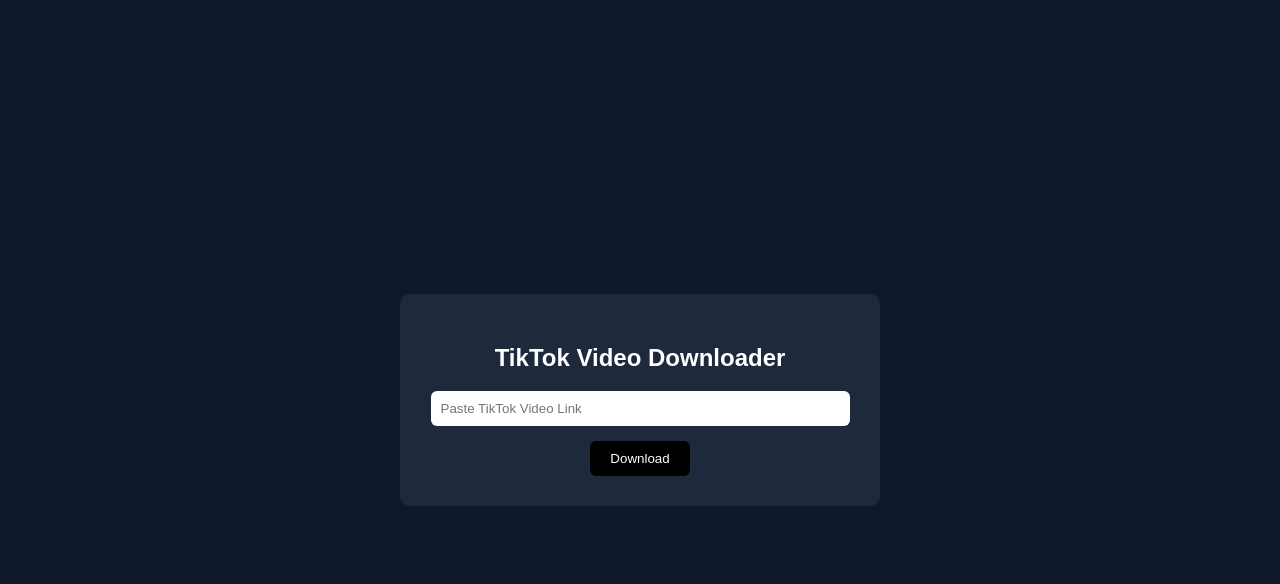
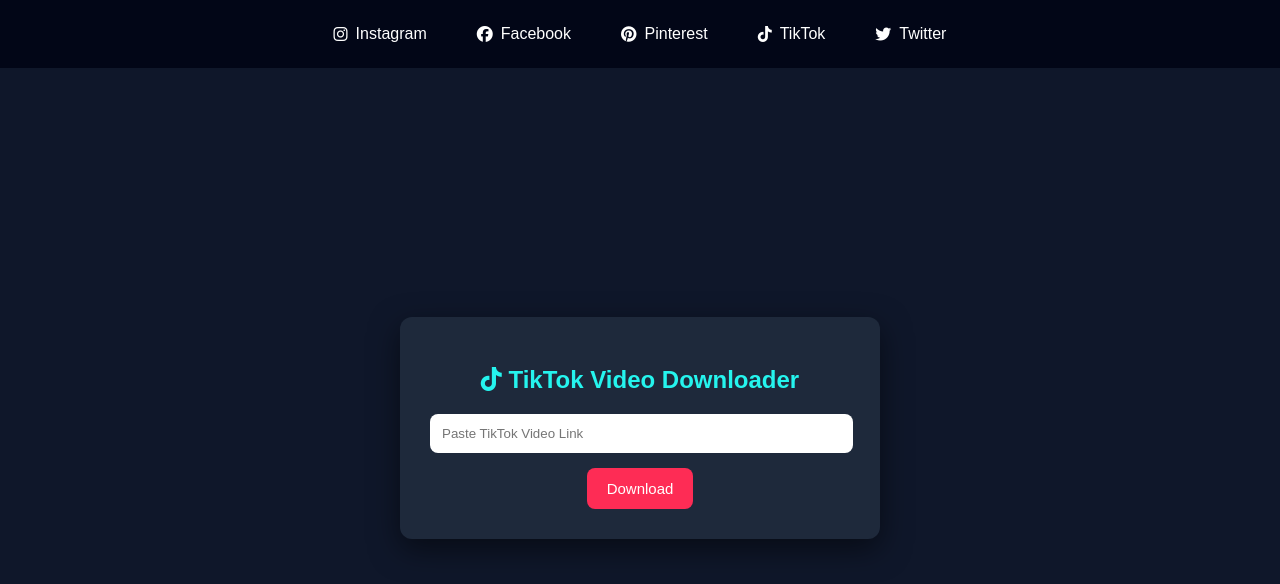
Before and after one commit to Wahushopping/download, a website: page public/tiktok.html in a window 1280 px wide. Drawn offline with Linux system fonts and the light colour scheme.

Commit message:
Update tiktok.html

```diff
--- a/public/tiktok.html
+++ b/public/tiktok.html
@@ -2,7 +2,13 @@
 <html>
 
 <head>
-<title>TikTok Downloader</title>
+<meta charset="UTF-8">
+<meta name="viewport" content="width=device-width, initial-scale=1.0">
+
+<title>TikTok Video Downloader</title>
+
+<!-- Icons -->
+<link rel="stylesheet" href="https://cdnjs.cloudflare.com/ajax/libs/font-awesome/6.5.0/css/all.min.css">
 
 <style>
 
@@ -10,36 +16,78 @@
 font-family:Arial;
 background:#0f172a;
 color:white;
+margin:0;
+}
+
+/* NAVBAR */
+.navbar{
+display:flex;
+justify-content:center;
+gap:20px;
+background:#020617;
+padding:15px;
+flex-wrap:wrap;
+}
+
+.navbar a{
+color:white;
+text-decoration:none;
+padding:10px 15px;
+border-radius:8px;
+display:flex;
+align-items:center;
+gap:8px;
+transition:0.3s;
+}
+
+.navbar a:hover{
+background:#1e293b;
+}
+
+/* MAIN */
+.main{
 display:flex;
 justify-content:center;
 align-items:center;
-height:100vh;
-margin:0;
+height:90vh;
 }
 
 .container{
 background:#1e293b;
 padding:30px;
-border-radius:10px;
+border-radius:12px;
 width:420px;
 text-align:center;
+box-shadow:0 10px 30px rgba(0,0,0,0.5);
+}
+
+h2{
+margin-bottom:20px;
+color:#25F4EE;
 }
 
 input{
 width:95%;
-padding:10px;
+padding:12px;
 border:none;
-border-radius:6px;
+border-radius:8px;
+outline:none;
 }
 
 button{
 margin-top:15px;
-padding:10px 20px;
-background:#000;
+padding:12px 20px;
+background:#fe2c55;
 border:none;
-border-radius:6px;
+border-radius:8px;
 color:white;
 cursor:pointer;
+font-size:15px;
+transition:0.3s;
+}
+
+button:hover{
+background:#ff4d6d;
 }
 
 </style>
@@ -48,9 +96,37 @@
 
 <body>
 
+<!-- NAVBAR -->
+<div class="navbar">
+
+<a href="index.html">
+<i class="fab fa-instagram"></i> Instagram
+</a>
+
+<a href="facebook.html">
+<i class="fab fa-facebook"></i> Facebook
+</a>
+
+<a href="pinterest.html">
+<i class="fab fa-pinterest"></i> Pinterest
+</a>
+
+<a href="tiktok.html">
+<i class="fab fa-tiktok"></i> TikTok
+</a>
+
+<a href="twitter.html">
+<i class="fab fa-twitter"></i> Twitter
+</a>
+
+</div>
+
+<!-- CONTENT -->
+<div class="main">
+
 <div class="container">
 
-<h2>TikTok Video Downloader</h2>
+<h2><i class="fab fa-tiktok"></i> TikTok Video Downloader</h2>
 
 <input id="url" placeholder="Paste TikTok Video Link">
 
@@ -60,13 +136,20 @@
 
 </div>
 
+</div>
+
 <script>
 
 function download(){
 
 let url=document.getElementById("url").value
 
-window.open(`https://download-fc72.onrender.com/download?url=${url}`)
+if(!url){
+alert("Please enter TikTok URL")
+return
+}
+
+window.open(`https://download-fc72.onrender.com/download?url=${encodeURIComponent(url)}`)
 
 }
 
```
